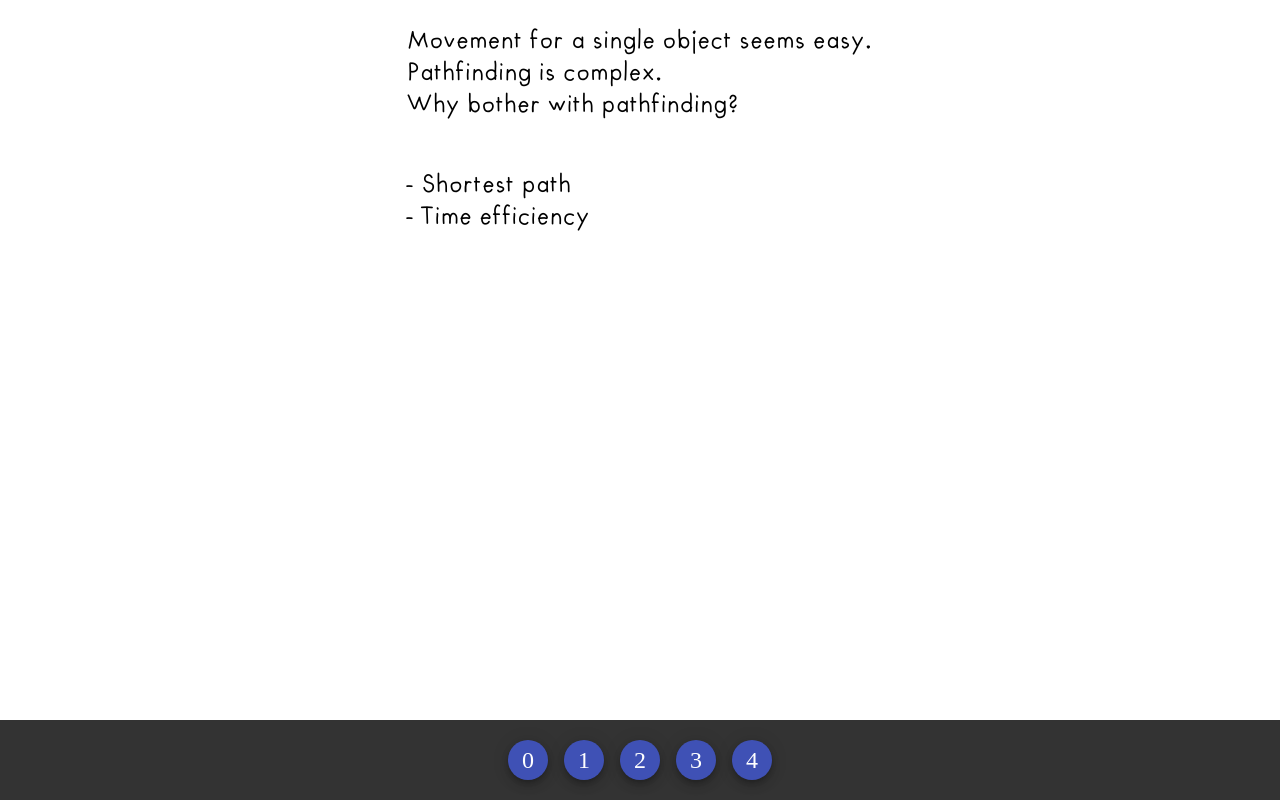
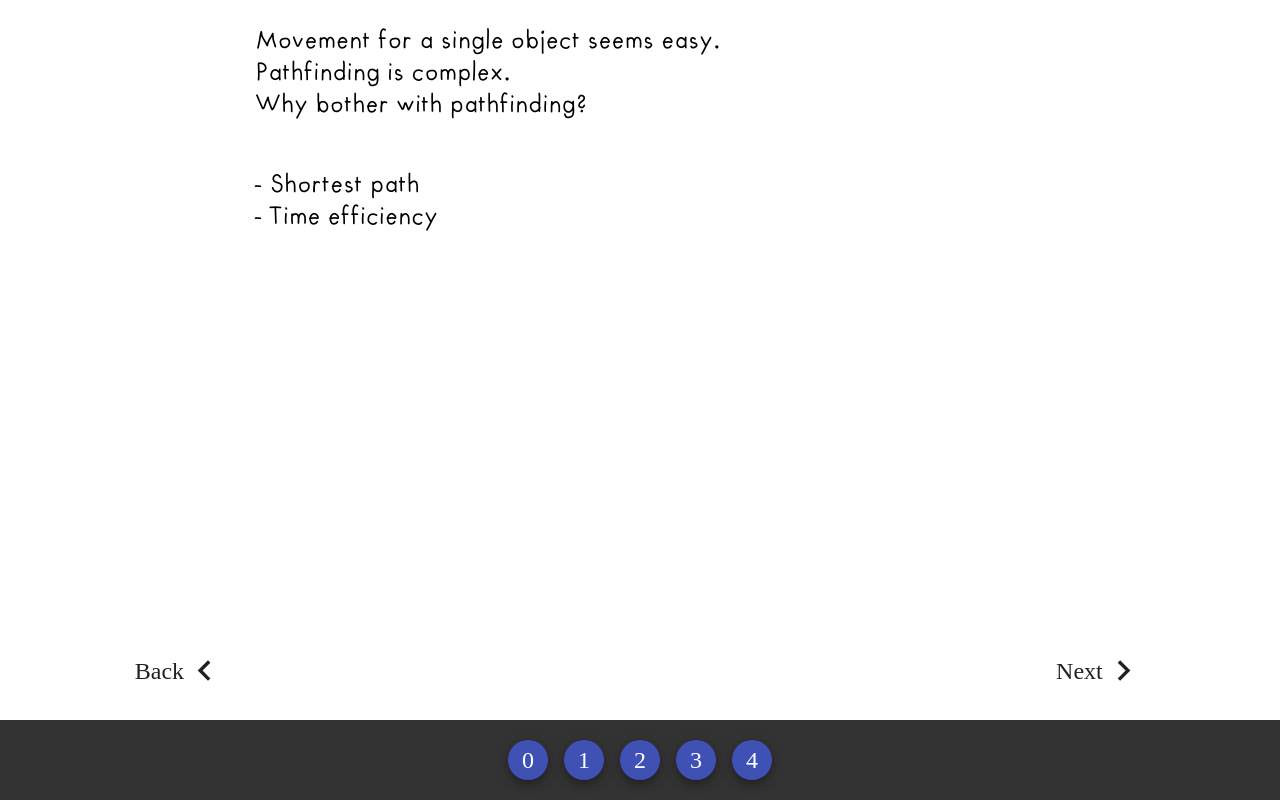
Before and after one commit to clonemasterUwU/A-Star-Playground, a React (Create React App) app: page / in a window 1280 px wide. Both pictures are taken after a click on the button "Start". Built offline with nearby package versions, Linux system fonts and the light colour scheme; a web font is replaced by a local one.

Commit message:
Chapter0 text

```diff
--- a/src/components/Chapter0/Screen01.jsx
+++ b/src/components/Chapter0/Screen01.jsx
@@ -1,4 +1,5 @@
 import styled from "styled-components"
+import Grid from "@material-ui/core/Grid"
 import Backward from "../Navigation/Backward"
 import Forward from "../Navigation/Forward"
 export default function Screen00(props){
@@ -14,6 +15,10 @@ export default function Screen00(props){
         - Shortest path
         <br />- Time efficiency
       </Text>
+      <BottomGrid container justify="space-between" direction="row">
+        <Backward onClick={()=>setChapterStage(0)}/>
+        <Forward onClick={()=>setChapterStage(2)}/>
+      </BottomGrid>
     </Wrapper>
   )
 }
@@ -21,7 +26,16 @@ export default function Screen00(props){
 const Wrapper = styled.div`
   display:flex;
   flex-direction:column;
+  width:100%;
+  align-items:center;
 `
 const Text = styled.p`
   font-size:24px;
+  width:60%;
 `
+const BottomGrid = styled(Grid)`
+  && {
+    margin-top:auto;
+    margin-bottom:72px;
+  }
+`
--- a/src/components/Chapter0/Screen02.jsx
+++ b/src/components/Chapter0/Screen02.jsx
@@ -0,0 +1,48 @@
+import styled from "styled-components"
+import Grid from "@material-ui/core/Grid"
+import Backward from "../Navigation/Backward"
+import Forward from "../Navigation/Forward"
+export default function Screen00(props){
+  const {setChapterStage} = props;
+  return(
+    <Wrapper>
+      <Text>
+        Pathfinding algorithms works with Graph
+        <br />an abstract mathematic definition
+        <br />contains vertices (location) and edges (connections)
+      </Text>
+      <Text>
+        For simplicity and visualization purpose, Grid is used
+        <br />Playground is interactive:
+        <br />- Nodes can be dragged around
+        <br />- Leftclick/press to add weight
+        <br />- Rightclick/press to toggle wall
+      </Text>
+      <Text>
+        Board example placeholder
+        <br />Map representation placeholder
+      </Text>
+      <BottomGrid container justify="space-between" direction="row">
+        <Backward onClick={()=>setChapterStage(1)}/>
+        <Forward onClick={()=>setChapterStage(3)}/>
+      </BottomGrid>
+    </Wrapper>
+  )
+}
+
+const Wrapper = styled.div`
+  display:flex;
+  flex-direction:column;
+  width:100%;
+  align-items:center;
+`
+const Text = styled.p`
+  font-size:24px;
+  width:60%;
+`
+const BottomGrid = styled(Grid)`
+  && {
+    margin-top:auto;
+    margin-bottom:72px;
+  }
+`
--- a/src/components/Main.jsx
+++ b/src/components/Main.jsx
@@ -9,7 +9,7 @@ export default function Main() {
   return (
     <FontFormat>
     {
-      stage===0?<Chapter0 />
+      stage===0?<Chapter0 setStage={setStage}/>
       :stage===1?<Stage31 />
       :stage===4?<Playground />
       :null
--- a/src/components/Navigation/Backward.jsx
+++ b/src/components/Navigation/Backward.jsx
@@ -0,0 +1,17 @@
+import styled from "styled-components"
+import Button from "@material-ui/core/Button"
+import KeyboardArrowLeftIcon from '@material-ui/icons/KeyboardArrowLeft';export default function Forward(props){
+  const {onClick} = props;
+  return(
+    <StyledButton onClick={onClick}>
+      Back
+      <KeyboardArrowLeftIcon size="small" />
+    </StyledButton>
+  )
+}
+const StyledButton = styled(Button)`
+  && {
+    width:300px;
+    margin:30px;
+  }
+`
--- a/src/components/Navigation/Forward.jsx
+++ b/src/components/Navigation/Forward.jsx
@@ -11,5 +11,8 @@ export default function Forward(props){
   )
 }
 const StyledButton = styled(Button)`
-  width:300px;
+  && {
+    width:300px;
+    margin:30px;
+  }
 `
```
